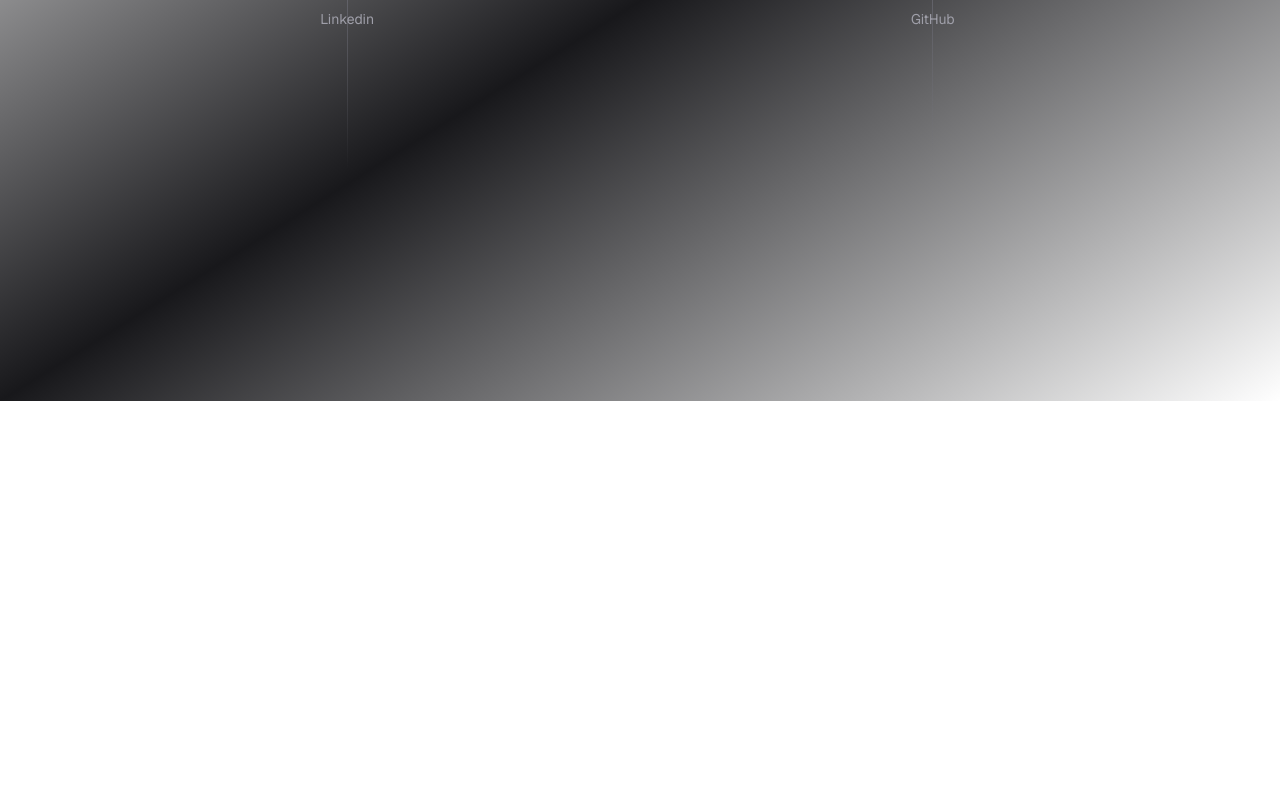
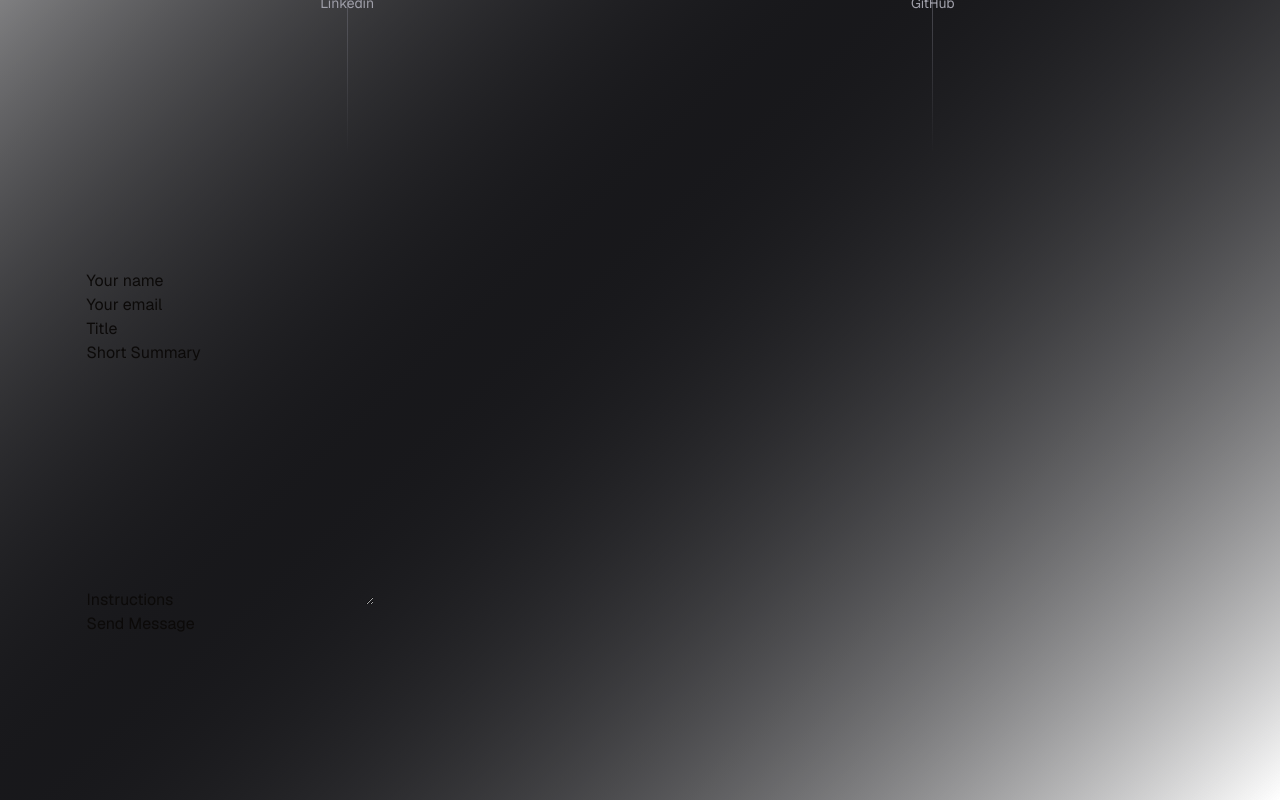
Before and after one commit to victorggonzalez/victorggonzalez.github.io, a Next.js app: page /contact in a window 1280 px wide. Shown: the part 399-1199 px from the top of the page. Before the commit the page ends 800 px from the top, so only its background shows below. Built offline with nearby package versions, Linux system fonts and the light colour scheme.

Commit message:
dev changes - wip

```diff
--- a/src/app/contact/page.tsx
+++ b/src/app/contact/page.tsx
@@ -2,6 +2,7 @@
 import Link from "next/link";
 import { NavBar } from "@/components/NavBar";
 import { GitHubLogoIcon, LinkedInLogoIcon } from "@radix-ui/react-icons";
+import ContactForm from "@/components/ContactForm";
 
 const socials = [
   {
@@ -49,6 +50,7 @@ export default function Contact() {
               </Link>
             </div>
           ))}
+          <ContactForm />
         </div>
       </main>
     </div>
--- a/src/app/layout.tsx
+++ b/src/app/layout.tsx
@@ -1,5 +1,6 @@
 import type { Metadata } from "next";
 import { Geist, Geist_Mono } from "next/font/google";
+import Container from "@/components/Container";
 import "./globals.css";
 
 const geistSans = Geist({
@@ -27,7 +28,7 @@ export default function RootLayout({
       <body
         className={`${geistSans.variable} ${geistMono.variable} antialiased`}
       >
-        {children}
+        <Container>{children}</Container>
       </body>
     </html>
   );
--- /dev/null
+++ b/src/app/not-found.js
@@ -0,0 +1,14 @@
+import React from "react";
+
+const NotFound = () => {
+  return (
+    <div className="grid grid-rows-[20px_1fr_20px] items-center justify-items-center">
+      <main className="not-found">
+        <h1>404 - Not Found</h1>
+        <p>The page you are looking for does not exist.</p>
+      </main>
+    </div>
+  );
+};
+
+export default NotFound;
--- a/src/app/page.tsx
+++ b/src/app/page.tsx
@@ -3,7 +3,7 @@ import { NavBar } from "@/components/NavBar";
 
 export default function Home() {
   return (
-    <div className="grid grid-rows-[20px_1fr_20px] items-center justify-items-center min-h-screen p-8 pb-20 gap-16 sm:p-20 font-[family-name:var(--font-geist-sans)] bg-gradient-to-tl from-zinc-900/0 via-zinc-900 to-zinc-900/0">
+    <div className="grid grid-rows-[20px_1fr_20px] items-center justify-items-center min-h-screen p-8 pb-20 gap-16 sm:p-20">
       <NavBar />
       <main className="flex flex-col gap-[32px] row-start-2 items-center justify-items-center sm:items-start">
         <div className={classes.hero}>
--- a/src/app/projects/[id]/layout.tsx
+++ b/src/app/projects/[id]/layout.tsx
@@ -7,8 +7,8 @@ export default function RootLayout({
 }>) {
   return (
     <>
-    <div className="grid grid-rows-[20px_1fr_20px] items-center justify-items-center min-h-screen p-8 pb-20 gap-16 sm:p-20 font-[family-name:var(--font-geist-sans)] bg-gradient-to-tl from-zinc-900/0 via-zinc-900 to-zinc-900/0">
-      <NavBar />
+      <div className="grid grid-rows-[20px_1fr_20px] items-center justify-items-center min-h-screen p-8 pb-20 gap-16 sm:p-20">
+        <NavBar />
         {children}
       </div>
     </>
--- /dev/null
+++ b/src/components/ContactForm.styles.css
@@ -0,0 +1,4 @@
+.form { display: flex; flex-direction: column; gap: 1rem; }
+.row { display: grid; grid-template-columns: repeat(2, 1fr); gap: 1rem; }
+.button { padding: 0.5rem 1rem; background-color: #2563eb; color: white; border: none; border-radius: 0.375rem; cursor: pointer; }
+.button:disabled { opacity: 0.6; cursor: not-allowed; }
--- /dev/null
+++ b/src/components/ContactForm.tsx
@@ -0,0 +1,59 @@
+import classes from "./ContactForm.styles.css";
+import React, { useState } from "react";
+
+const ContactForm = () => {
+  const [status, setStatus] = useState<'idle'|'loading'|'success'|'error'>('idle');
+  const handleSubmit = async (e: React.FormEvent) => {
+    e.preventDefault();
+    setStatus('loading');
+    const form = e.currentTarget as HTMLFormElement;
+    const data = Object.fromEntries(new FormData(form).entries());
+    try {
+      const res = await fetch('/api/contact', { method: 'POST', body: JSON.stringify(data) });
+      if (res.ok) setStatus('success'); else setStatus('error');
+    } catch {
+      setStatus('error');
+    }
+  };
+
+  return (
+    <div>
+      <form onSubmit={handleSubmit} className={classes.form}>
+        <div className={classes.row}>
+          <p>
+            <label htmlFor="name">Your name</label>
+            <input type="text" id="name" name="name" required />
+          </p>
+          <p>
+            <label htmlFor="email">Your email</label>
+            <input type="email" id="email" name="email" required />
+          </p>
+        </div>
+        <p>
+          <label htmlFor="title">Title</label>
+          <input type="text" id="title" name="title" required />
+        </p>
+        <p>
+          <label htmlFor="summary">Short Summary</label>
+          <input type="text" id="summary" name="summary" required />
+        </p>
+        <p>
+          <label htmlFor="instructions">Instructions</label>
+          <textarea
+            id="instructions"
+            name="instructions"
+            rows={10}
+            required
+          ></textarea>
+        </p>
+        <button type="submit" className={classes.button} disabled={status==='loading'}>
+          {status==='loading' ? 'Sending...' : 'Send Message'}
+        </button>
+        {status==='success' && <p className="text-green-500">Thank you! Your message was sent.</p>}
+        {status==='error' && <p className="text-red-500">Submission failed. Please try again.</p>}
+      </form>
+    </div>
+  );
+};
+
+export default ContactForm;
--- a/src/components/Container.tsx
+++ b/src/components/Container.tsx
@@ -2,7 +2,7 @@ import React, { ReactNode } from "react";
 
 const Container = ({ children }: { children: ReactNode  }) => {
   return (
-    <div className="center-items min-h-screen p-8 pb-20 gap-16 sm:p-20 font-[family-name:var(--font-geist-sans)] bg-gradient-to-tl from-zinc-900/0 via-zinc-900 to-zinc-900/0">
+    <div className="font-[family-name:var(--font-geist-sans)] bg-gradient-to-tl from-zinc-900/0 via-zinc-900 to-zinc-900/0">
       {children}
     </div>
   );
--- /dev/null
+++ b/tailwind.config.js
@@ -0,0 +1,9 @@
+/** @type {import('tailwindcss').Config} */
+module.exports = {
+  content: ['./src/**/*.{js,ts,jsx,tsx}'],
+  darkMode: 'class',
+  theme: {
+    extend: {},
+  },
+  plugins: [],
+};
```
